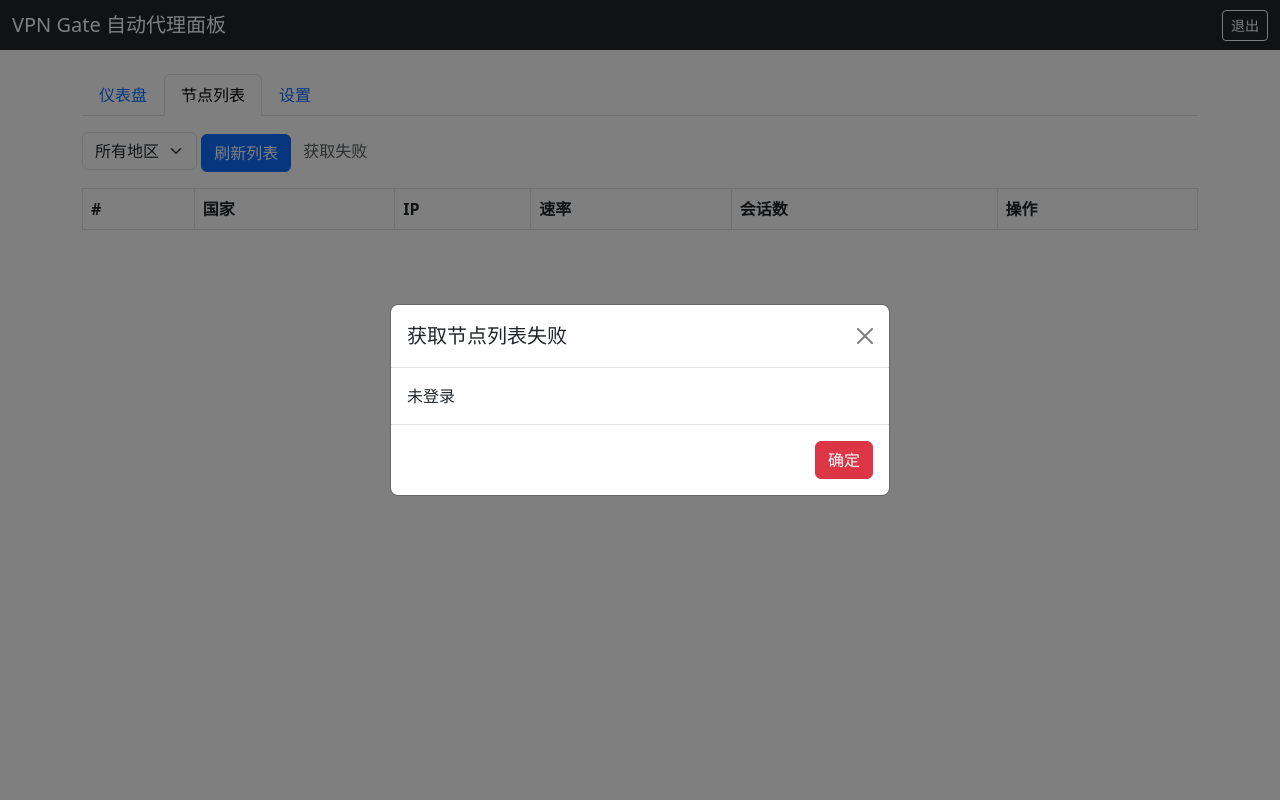
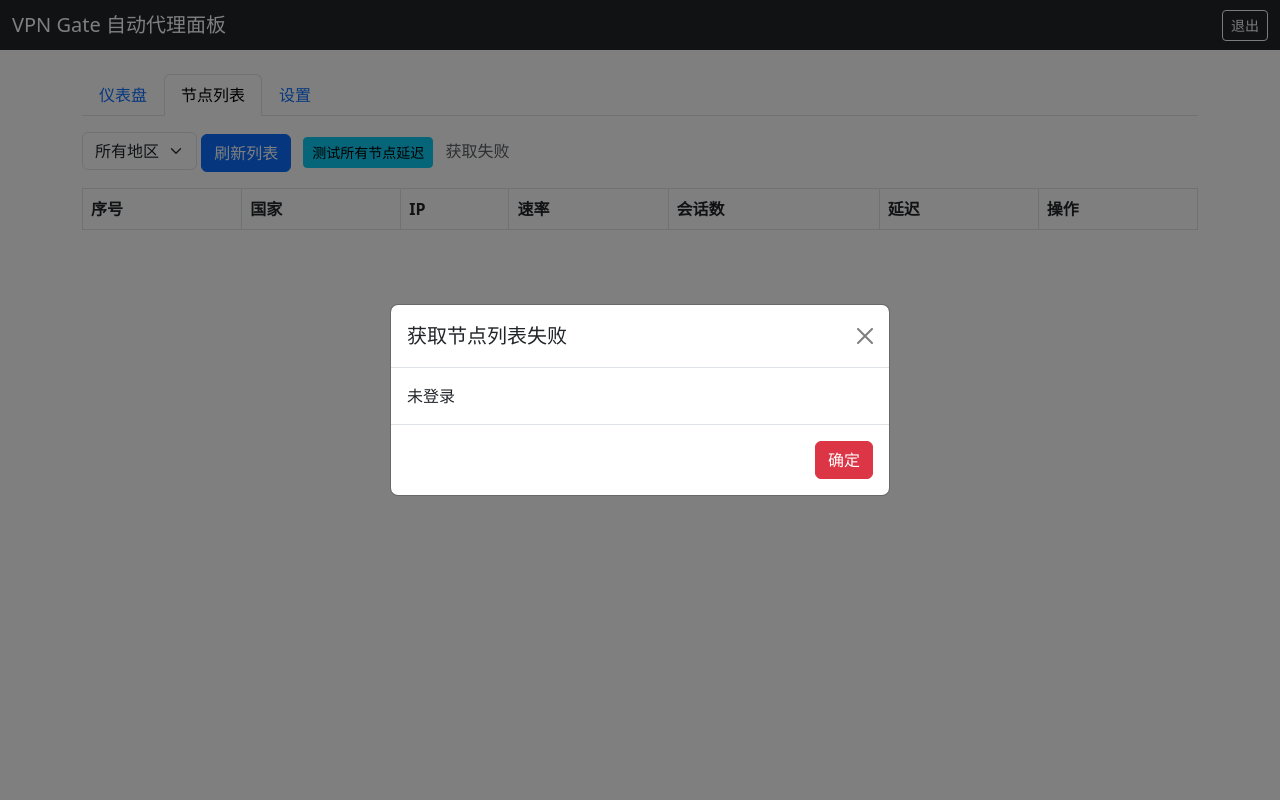
Before and after one commit to owenxx10086/vpngate-proxy, a Flask app: template app/templates/index.html in a window 1280 px wide, after a click on "节点列表". Run offline with Flask 3, Linux system fonts and the light colour scheme; the template is opened without the code that fills it, so the values that code supplies are empty; parts of the project's set-up code (start-up, migrations or seed data) failed here and were passed over; some libraries are stand-ins or nearby versions.

Commit message:
Update index.html

```diff
--- a/app/templates/index.html
+++ b/app/templates/index.html
@@ -85,11 +85,12 @@
                         <option value="all">所有地区</option>
                     </select>
                     <button id="refresh-btn" class="btn btn-primary">刷新列表</button>
+                    <button id="test-latency-btn" class="btn btn-info btn-sm ms-2">测试所有节点延迟</button>
                     <span id="refresh-status" class="ms-2 text-muted"></span>
                 </div>
                 <div id="node-stats" class="mb-2 text-muted small"></div>
                 <table class="table table-bordered table-striped">
-                    <thead><tr><th>#</th><th>国家</th><th>IP</th><th>速率</th><th>会话数</th><th>操作</th></tr></thead>
+                    <thead><tr><th>序号</th><th>国家</th><th>IP</th><th>速率</th><th>会话数</th><th>延迟</th><th>操作</th></tr></thead>
                     <tbody id="node-table"></tbody>
                 </table>
             </div>
@@ -413,16 +414,17 @@
             const tbody = document.getElementById("node-table");
             let html = "";
             nodes.forEach((n, idx) => {
-                html += `<tr>
+                html += `<tr id="node-row-${n.ip}">
                     <td>${idx+1}</td>
                     <td>${n.country_long} (${n.country_short})</td>
                     <td>${n.ip}</td>
                     <td>${n.speed} bps</td>
                     <td>${n.num_sessions}</td>
+                    <td class="latency-cell" data-ip="${n.ip}">-</td>
                     <td><button class="btn btn-sm btn-primary connect-btn" data-ip="${n.ip}" ${isConnecting ? 'disabled' : ''}>连接</button></td>
                 </tr>`;
             });
-            tbody.innerHTML = html || "<tr><td colspan='6'>无节点数据</td></tr>";
+            tbody.innerHTML = html || "<tr><td colspan='7'>无节点数据</td></tr>";
         }
 
         function updateStats(nodes) {
@@ -823,6 +825,48 @@
             }
         });
 
+        document.getElementById("test-latency-btn").addEventListener("click", async () => {
+        const btn = document.getElementById("test-latency-btn");
+        btn.disabled = true;
+        btn.textContent = "测试中...";
+        const cells = document.querySelectorAll(".latency-cell");
+        const ips = Array.from(cells).map(cell => cell.getAttribute("data-ip"));
+        if (ips.length === 0) {
+            showMessage("提示", "当前没有节点可测", "warning");
+            btn.disabled = false;
+            btn.textContent = "测试所有节点延迟";
+            return;
+        }
+        try {
+            const res = await fetch("/api/nodes_latency", {
+                method: "POST",
+                headers: { "Content-Type": "application/json" },
+                body: JSON.stringify({ ips })
+            });
+            if (!res.ok) {
+                const errData = await res.json().catch(() => ({}));
+                throw new Error(errData.error || `HTTP ${res.status}`);
+            }
+            const data = await res.json();
+            const latencies = data.latencies || {};
+            cells.forEach(cell => {
+                const ip = cell.getAttribute("data-ip");
+                const lat = latencies[ip];
+                if (lat !== undefined && lat !== null && lat >= 0) {
+                    cell.textContent = lat;
+                } else {
+                    cell.textContent = "超时";
+                }
+            });
+            showMessage("测试完成", "所有节点延迟已更新", "success");
+        } catch(e) {
+            showMessage("测试失败", e.message, "danger");
+        } finally {
+            btn.disabled = false;
+            btn.textContent = "测试所有节点延迟";
+        }
+    });
+
         // ---------- 监听标签页切换：当切换到节点列表时自动刷新 ----------
         document.addEventListener("DOMContentLoaded", () => {
             loadSettings();
```
